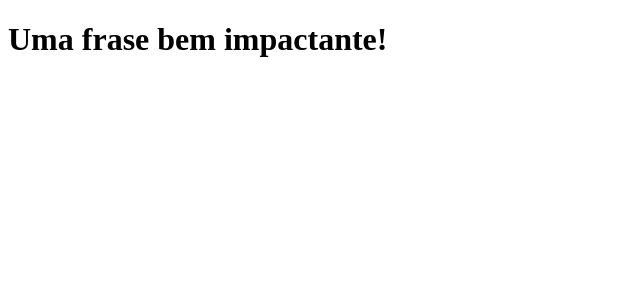
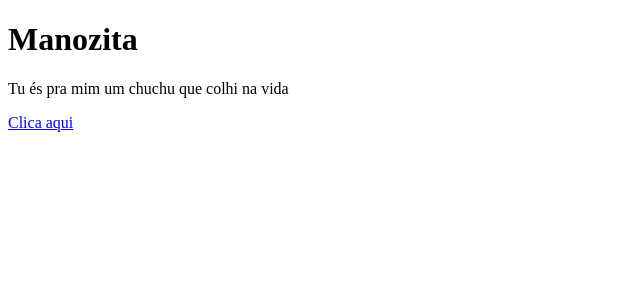
Before and after one commit to Samuel-Lacerda/clone-tabnews, a Next.js app: page / in a window 1280 px wide. Shown: the top 300 px of the page, without its empty margins (0-640 px from the left). Built offline with nearby package versions, Linux system fonts and the light colour scheme.

Commit message:
Alterei a mensagem para minha amada

```diff
--- a/pages/index.js
+++ b/pages/index.js
@@ -1,5 +1,11 @@
 function Home (){
-    return <h1>Uma frase bem impactante!</h1>
+    return(
+        <div>
+            <h1>Manozita</h1>
+            <p>Tu és pra mim um chuchu que colhi na vida</p>
+            <a href="https://www.youtube.com/watch?v=VTNen48uCKA">Clica aqui</a>
+        </div>
+    )
 }
 
 export default Home;
```
